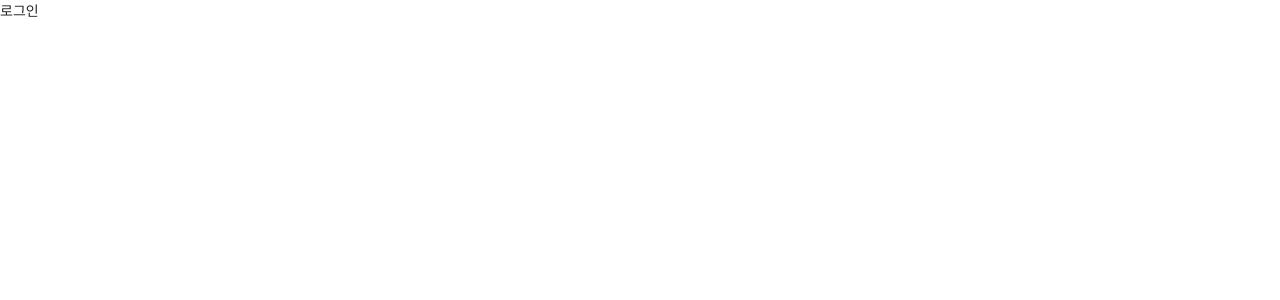
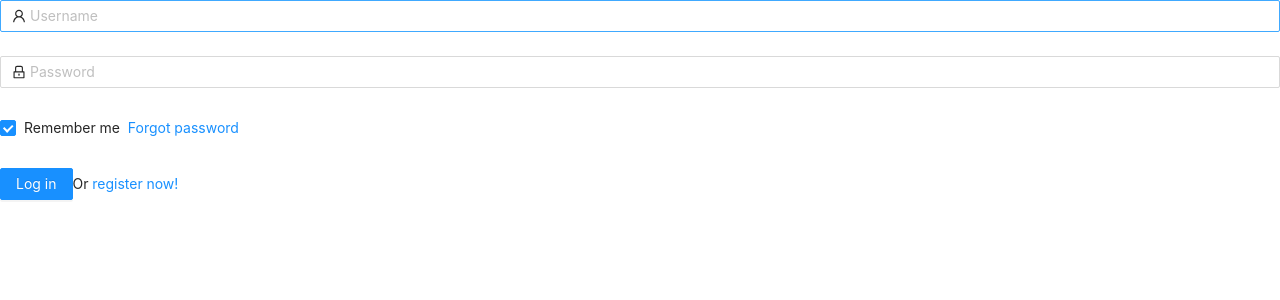
Before and after one commit to jde98/bbs-react, a React (Create React App) app: page /login in a window 1280 px wide. Shown: the top 300 px of the page. Built offline with nearby package versions, Linux system fonts and the light colour scheme.

Commit message:
antd 활용 수정

```diff
--- a/src/assets/antd.css
+++ b/src/assets/antd.css
@@ -15,3 +15,18 @@
 .site-layout-background {
 background: #fff;
 }
+.search-form{
+    border: 1px solid #f0f0f0;
+}
+.search-form{
+    border: 1px solid #f0f0f0;
+    padding :10px;
+    margin-bottom: 10px;
+}
+.search-form input{
+    width: 150px;
+    margin-right: 10px;
+}
+.search-form button{
+    float: right;
+}
--- a/src/component/bbs/layout/Navigation.jsx
+++ b/src/component/bbs/layout/Navigation.jsx
@@ -63,12 +63,13 @@
     ];
     return (
       <Sider width={200}
+             breakpoint="md"
              className="site-layout-background"
              collapsible collapsed={collapsed}
              onCollapse={value => setCollapsed(value)}
       >
         <Menu
-            theme="dark"
+          theme="dark"
           mode="inline"
           defaultSelectedKeys={['2']}
           defaultOpenKeys={['1']}
--- a/src/view/bbs/Login.jsx
+++ b/src/view/bbs/Login.jsx
@@ -1,7 +1,51 @@
-  export default function Login() {
+import {Checkbox, Form, Input, Button} from "antd";
+import { LockOutlined, UserOutlined } from '@ant-design/icons';
+
+export default function Login() {
+
+    const onFinish = (values) => {
+        console.log('Received values of form: ', values);
+    };
+
     return (
-      <div>
-        로그인
-      </div>
+        <Form
+            name="normal_login"
+            className="login-form"
+            initialValues={{ remember: true }}
+            onFinish={onFinish}
+        >
+            <Form.Item
+                name="username"
+                rules={[{ required: true, message: 'Please input your Username!' }]}
+            >
+                <Input prefix={<UserOutlined className="site-form-item-icon" />} placeholder="Username" />
+            </Form.Item>
+            <Form.Item
+                name="password"
+                rules={[{ required: true, message: 'Please input your Password!' }]}
+            >
+                <Input
+                    prefix={<LockOutlined className="site-form-item-icon" />}
+                    type="password"
+                    placeholder="Password"
+                />
+            </Form.Item>
+            <Form.Item>
+                <Form.Item name="remember" valuePropName="checked" noStyle>
+                    <Checkbox>Remember me</Checkbox>
+                </Form.Item>
+
+                <a className="login-form-forgot" href="">
+                    Forgot password
+                </a>
+            </Form.Item>
+
+            <Form.Item>
+                <Button type="primary" htmlType="submit" className="login-form-button">
+                    Log in
+                </Button>
+                Or <a href="">register now!</a>
+            </Form.Item>
+        </Form>
     );
   }
--- a/src/view/bbs/Main.jsx
+++ b/src/view/bbs/Main.jsx
@@ -12,6 +12,7 @@
 import { useSelector } from 'react-redux';
 import Member from './member/Member';
 import MemberDetail from './member/MemberDetail';
+import Login from "./Login";
 
 const {Content} = Layout;
 
@@ -45,6 +46,7 @@
           }}
         >
           <Routes>
+            <Route path='/login'              element={<Login/>}/>
             <Route path='/bbs'                element={<Bbs/>}/>
             <Route path="/qaBoard"            element={<QaBoard/>}></Route>
             <Route path="/notice"             element={<Notice/>}></Route>
--- a/src/view/bbs/member/Member.jsx
+++ b/src/view/bbs/member/Member.jsx
@@ -1,58 +1,92 @@
-import {Card, Col, Input, Row, Space, Table} from "antd";
-import axios from "axios";
+import {Button, Card, Col, Input, Row, Space, Table, Typography} from "antd";
 import { useEffect, useState } from "react";
 import { Link } from "react-router-dom";
 import {instance} from "../../../api/axiosInit";
+import { SearchOutlined } from '@ant-design/icons';
+
+  const { Text } = Typography;
 
   export default function Member() {
 
     const [data, setData] = useState([]);
+    const [searchKeyword, setSearchKeyword] = useState({
+      id: null,
+      name: null
+    });
+    const [selectedRowKeys, setSelectedRowKeys] = useState([]);
 
-    useEffect(async () => {
-      const result = await instance.get('http://3.35.218.236/bbs/user',{});
+    const onSelectChange = (selectedRowKeys) => {
+      console.log('selectedRowKeys changed: ', selectedRowKeys);
+      setSelectedRowKeys(selectedRowKeys);
+    };
+
+    const rowSelection = {
+      selectedRowKeys,
+      onChange: onSelectChange,
+    };
+
+    /* 화면 로드시 조회 */
+    useEffect(() => {
+
+      const searchMember = async (param) => {
+        const result = await instance.get('http://3.35.218.236/bbs/user', param);
         setData(result.data.userList);
-    },[]);
+      }
+
+      searchMember({});
+    }, []);
+
+    const onMemberSearch = async () => {
+
+      const param = {
+        params :  searchKeyword
+      };
+
+      const result = await instance.get('http://3.35.218.236/bbs/user', param);
+      setData(result.data.userList);
+    }
 
     const columns = [
       {
         title: 'No',
         dataIndex: 'idx',
-        key : 'No'
+        key: 'No'
       },
       {
         title: 'ID',
         dataIndex: 'id',
         render: (id) => <Link to={`/main/member/detail/${id}`}>{id}</Link>,
-        key : 'Id'
+        key: 'Id'
       },
       {
         title: '성명',
         dataIndex: 'name',
-        key : 'Name'
+        key: 'Name'
       },
       {
         title: '권한',
         dataIndex: 'rule',
-        key : 'Rule'
+        key: 'Rule'
       }
     ];
 
     return (
         <div>
           <Row>
-          <Col span={24}>
-            <Space>
-              <Card title="Card" size="small">
-                <p>Card content</p>
-                <p>Card content</p>
-              </Card>
-            </Space>
+            <Col span={24} className="search-form">
+              <Input value={searchKeyword.id} placeholder={"아이디"}></Input>
+              <Input value={searchKeyword.name} placeholder={"성명"}></Input>
+              <Button
+                  type="primary"
+                  icon={<SearchOutlined />}
+                  onClick={() => onMemberSearch()}>조회</Button>
             </Col>
             <Col span={24}>
 
               <Table
                   columns={columns}
                   dataSource={data}
+                  rowSelection={rowSelection}
               />
             </Col>
           </Row>
--- a/src/view/bbs/member/MemberDetail.jsx
+++ b/src/view/bbs/member/MemberDetail.jsx
@@ -1,6 +1,5 @@
 import React from 'react';
 import { Form, Input, InputNumber, Button } from 'antd';
-import axios from "axios";
 import { useEffect } from "react";
 import { useParams } from "react-router-dom";
 import {instance} from "../../../api/axiosInit";
@@ -8,6 +7,7 @@
 export default function MemberDetail() {
 
     const {id} = useParams();
+
     const layout = {
         labelCol: {
             span: 8,
@@ -32,13 +32,16 @@
         console.log(values);
     };
 
-    useEffect(async () => {
-        const result = await instance.get('http://3.35.218.236/bbs/user',{
-            params: {
-                id: id,
-            }
-        });
-        console.log(result.data);
+    useEffect(() => {
+
+        const searchMember = async () => {
+            const result = await instance.get('http://3.35.218.236/bbs/user',{
+                params: {
+                    id: id,
+                }
+            });
+        };
+        searchMember();
 
     }, []);
 
```
Also changed, not shown: package.json (+4 -3 lines), 1 other file (tests, documents, lock files or other folders). Lines whose indentation alone changed are shown as unchanged.
